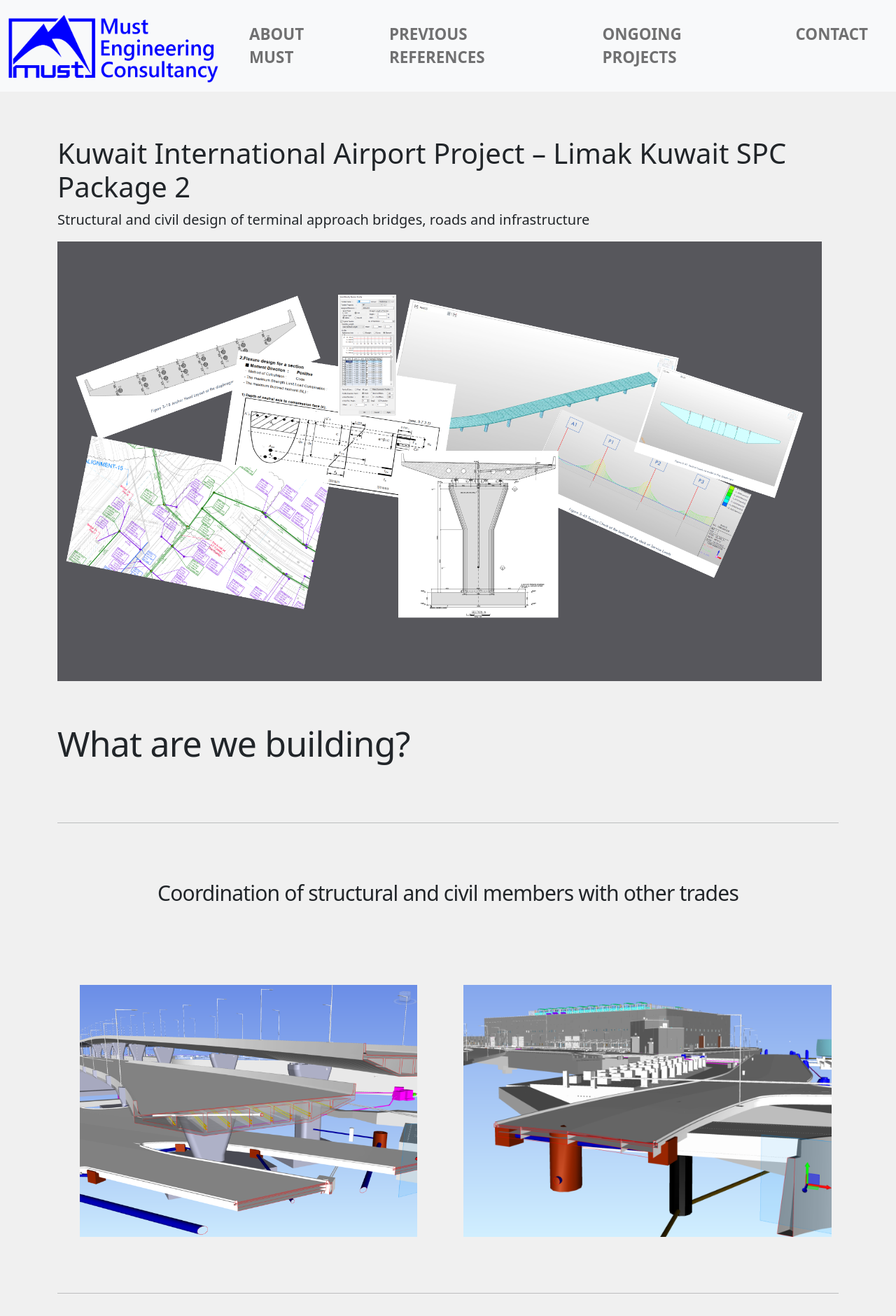
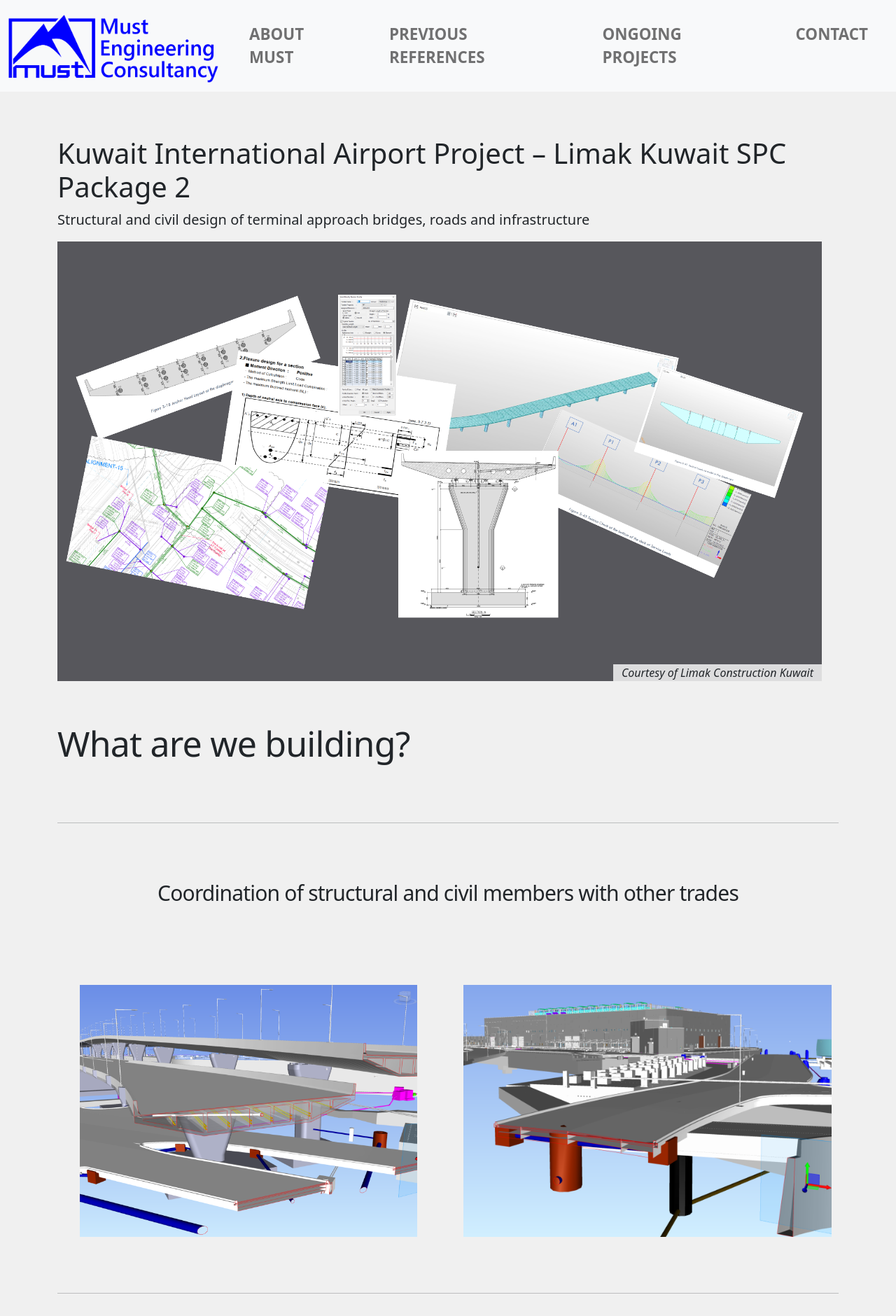
Before and after one commit to hozkok/mustengineering, a Jekyll site: the page built from _portfolio/o02_kuwait_terminal_p2.html, in a window 1280 px wide, cut to the strip 0-1880 px from the top of the page. Shown: the whole strip at 70% size. Built offline with Jekyll 4.4.1, drawn with Linux system fonts in a browser that asks for light colours.

Commit message:
img preview description added to tempalte

```diff
--- a/_layouts/portfolio-detailed.html
+++ b/_layouts/portfolio-detailed.html
@@ -6,8 +6,13 @@
 <p class="lead">{{ page.description }}</p>
 {{ content }}
 
-<div class="row w-100 justify-content-center gallery-container">
+<div class="row w-100 justify-content-center gallery-container img-preview">
   <img class="img-fluid" src="{{ page.preview_img }}"/>
+  {% if page.preview_img_description %}
+    <span class="img-description transparent-bg-white">
+      {{ page.preview_img_description }}
+    </span>
+  {% endif %}
 </div>
 
 {% include item-margin.html %}
--- a/_portfolio/o01_kuwait_terminal_p1.html
+++ b/_portfolio/o01_kuwait_terminal_p1.html
@@ -4,6 +4,7 @@
 title: "Kuwait International Airport Project"
 project_type: Aviation
 preview_img: /assets/images/portfolio/o01_kuwait_terminal_p1/1.jpg
+preview_img_description: Courtesy of Limak Construction Kuwait
 project_status: ongoing
 featured: true
 priority: 100
--- a/_portfolio/o02_kuwait_terminal_p2.html
+++ b/_portfolio/o02_kuwait_terminal_p2.html
@@ -4,6 +4,7 @@
 title: "Kuwait International Airport Project – Limak Kuwait SPC Package 2"
 project_type: Aviation
 preview_img: /assets/images/portfolio/o02_kuwait_terminal_p2/preview.png
+preview_img_description: Courtesy of Limak Construction Kuwait
 project_status: ongoing
 featured: true
 priority: 90
--- a/_sass/main.scss
+++ b/_sass/main.scss
@@ -129,3 +129,20 @@
 .transparent-bg {
     background-color: rgba(0, 0, 0, 0.8);
 }
+
+.transparent-bg-white {
+    background: rgba(255, 255, 255, 0.8);
+}
+
+.img-preview {
+    position: relative;
+}
+
+.img-description {
+    font-style: italic;
+    position: absolute;
+    bottom: 0px;
+    right: calc(var(--bs-gutter-x) * .5);
+    display: inline-block;
+    width: fit-content;
+}
```
